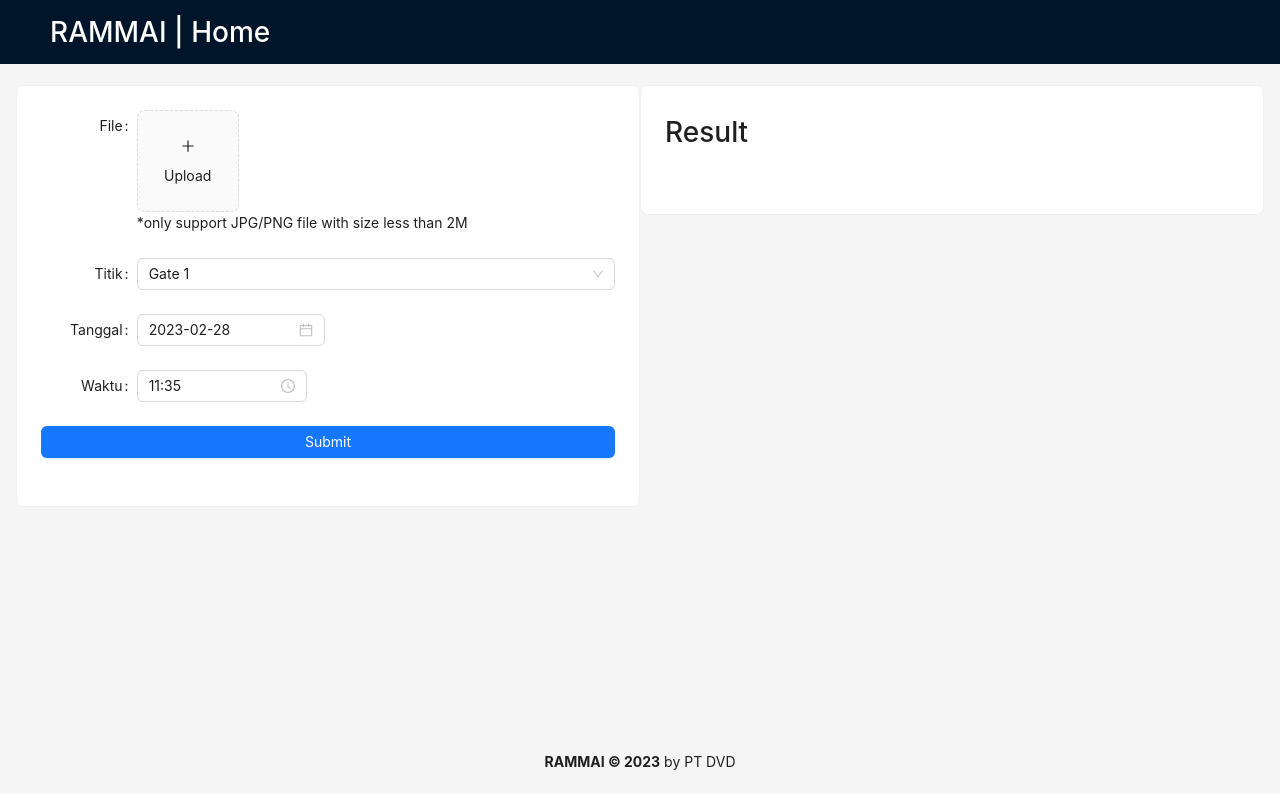
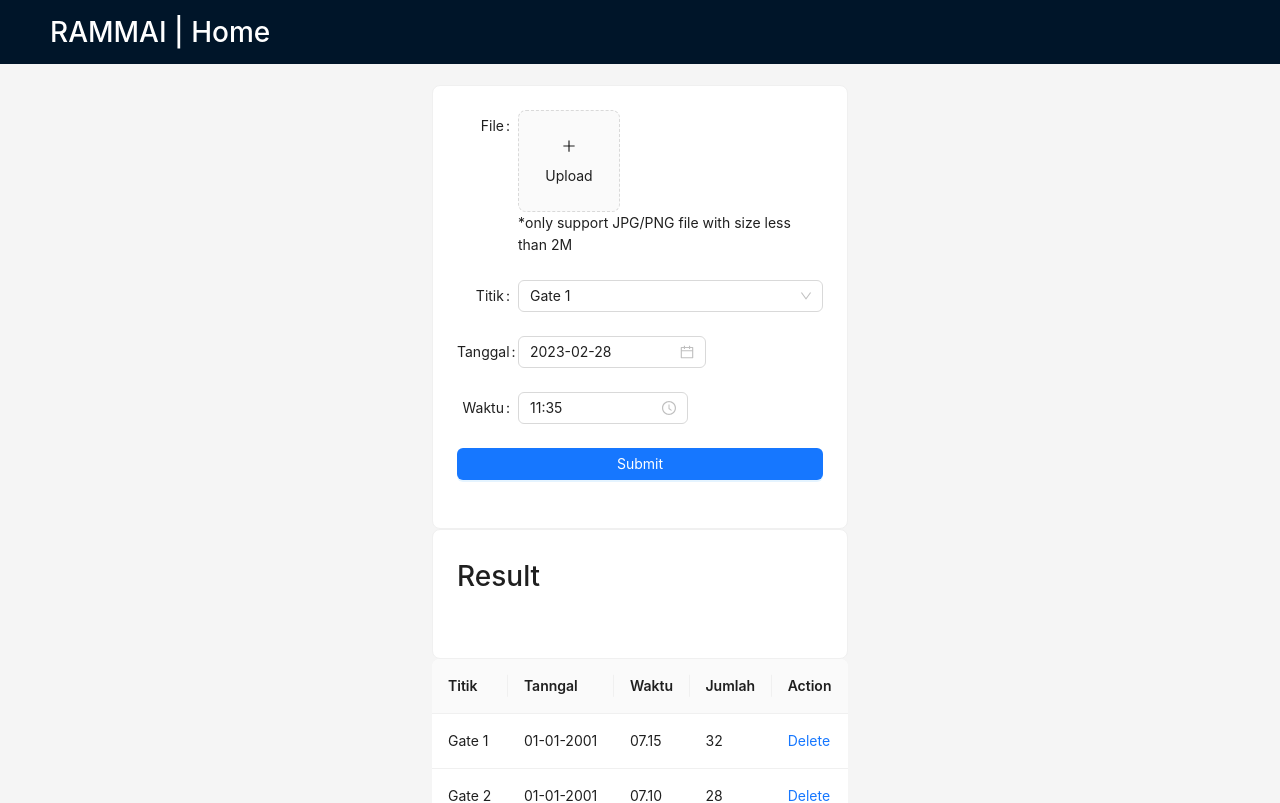
Before and after one commit to chilldenaya/crowdcounting-ui, a Next.js app: page /dashboard in a window 1280 px wide. Shown: the top 803 px of the page. Built offline with nearby package versions, Linux system fonts and the light colour scheme.

Commit message:
feat: add table, change ui

```diff
--- a/package.json
+++ b/package.json
@@ -18,6 +18,7 @@
     "antd": "^5.2.0",
     "eslint": "8.33.0",
     "eslint-config-next": "13.1.6",
+    "moment": "^2.29.4",
     "next": "13.1.6",
     "react": "18.2.0",
     "react-dom": "18.2.0",
--- a/src/_App/TheFooter.tsx
+++ b/src/_App/TheFooter.tsx
@@ -3,9 +3,5 @@ import { Layout } from 'antd'
 const { Footer } = Layout
 
 export default function TheFooter() {
-  return (
-    <Footer style={{ textAlign: 'center' }}>
-      <strong>RAMMAI © {new Date().getFullYear()}</strong> by PT DVD
-    </Footer>
-  )
+  return <Footer style={{ textAlign: 'center' }}></Footer>
 }
--- a/src/_App/TheHeader.tsx
+++ b/src/_App/TheHeader.tsx
@@ -1,11 +1,8 @@
-// import { useRouter } from 'next/router'
 import { Layout } from 'antd'
 
 const { Header } = Layout
 
 export default function TheHeader() {
-  // const router = useRouter()
-
   return (
     <Header>
       <h1 style={{ color: 'white' }}>RAMMAI | Home</h1>
--- a/src/components/login-card/index.tsx
+++ b/src/components/login-card/index.tsx
@@ -49,7 +49,7 @@ export default function LoginCard() {
               },
               {
                 max: 50,
-                message: "Value should be less than 50 character",
+                message: 'Value should be less than 50 character',
               },
             ]}
           >
@@ -68,7 +68,7 @@ export default function LoginCard() {
               },
               {
                 max: 50,
-                message: "Value should be less than 50 character",
+                message: 'Value should be less than 50 character',
               },
             ]}
           >
--- a/src/pages/dashboard/index.tsx
+++ b/src/pages/dashboard/index.tsx
@@ -12,14 +12,75 @@ import {
   Modal,
   message,
   Spin,
-  Space,
 } from 'antd'
+import { Space, Table, Tag } from 'antd'
+import type { ColumnsType } from 'antd/es/table'
 import { PlusOutlined } from '@ant-design/icons'
 import React from 'react'
 import { useState } from 'react'
 import moment from 'moment'
 import dayjs from 'dayjs'
 import { RcFile } from 'antd/es/upload'
+
+interface DataType {
+  titik: string
+  tanggal: string
+  waktu: string
+  jumlah: number
+}
+
+const columns: ColumnsType<DataType> = [
+  {
+    dataIndex: 'titik',
+    key: 'titik',
+    title: 'Titik',
+  },
+  {
+    dataIndex: 'tanggal',
+    key: 'tanggal',
+    title: 'Tanngal',
+  },
+  {
+    dataIndex: 'waktu',
+    key: 'waktu',
+    title: 'Waktu',
+  },
+  {
+    dataIndex: 'jumlah',
+    key: 'jumlah',
+    title: 'Jumlah',
+  },
+  {
+    key: 'action',
+    render: (_, record) => (
+      <Space size="middle">
+        <a>Delete</a>
+      </Space>
+    ),
+    title: 'Action',
+  },
+]
+
+const data: DataType[] = [
+  {
+    jumlah: 32,
+    tanggal: '01-01-2001',
+    titik: 'Gate 1',
+    waktu: '07.15',
+  },
+  {
+    jumlah: 28,
+    tanggal: '01-01-2001',
+    titik: 'Gate 2',
+    waktu: '07.10',
+  },
+  {
+    jumlah: 19,
+    tanggal: '01-01-2001',
+    titik: 'Gate 1',
+    waktu: '07.05',
+  },
+]
 
 export default function Home() {
   const timeFormat = 'HH:mm'
@@ -46,7 +107,6 @@ export default function Home() {
     file.preview = await getBase64(file.originFileObj)
     setPreviewVisible(true)
     setPreviewImage(file.preview)
-    // window.open(file.preview)
   }
 
   const getBase64 = (file: any) => {
@@ -74,7 +134,8 @@ export default function Home() {
   return (
     <>
       <Row>
-        <Col span={12}>
+        <Col span={8}></Col>
+        <Col span={8}>
           <Card style={{ width: '100%' }}>
             <Form
               style={{ maxWidth: 600 }}
@@ -82,7 +143,7 @@ export default function Home() {
               layout="horizontal"
               onFinish={(values: any) => {
                 const formData = new FormData()
-                console.log('images ', fileImage)
+                console.log(values)
                 formData.append('file', fileImage[0].originFileObj)
 
                 fetch('http://localhost:8000/upload', {
@@ -134,7 +195,7 @@ export default function Home() {
               <Form.Item name="gate" label="Titik">
                 <Select
                   labelInValue
-                  defaultValue={{ value: 'gate1', label: 'Gate 1' }}
+                  defaultValue={{ label: 'Gate 1', value: 'gate1' }}
                 >
                   <Select.Option value="gate1">Gate 1</Select.Option>
                   <Select.Option value="gate2">Gate 2</Select.Option>
@@ -165,7 +226,11 @@ export default function Home() {
             </Form>
           </Card>
         </Col>
-        <Col span={12}>
+        <Col span={8}></Col>
+      </Row>
+      <Row>
+        <Col span={8}></Col>
+        <Col span={8}>
           <Card style={{ width: '100%' }}>
             <h1>Result</h1>
             <Row justify="center">
@@ -176,6 +241,14 @@ export default function Home() {
             </Row>
           </Card>
         </Col>
+        <Col span={8}></Col>
+      </Row>
+      <Row>
+        <Col span={8}></Col>
+        <Col span={8}>
+          <Table columns={columns} dataSource={data} />
+        </Col>
+        <Col span={8}></Col>
       </Row>
     </>
   )
```
Also changed, not shown: 1 other file (tests, documents, lock files or other folders).
